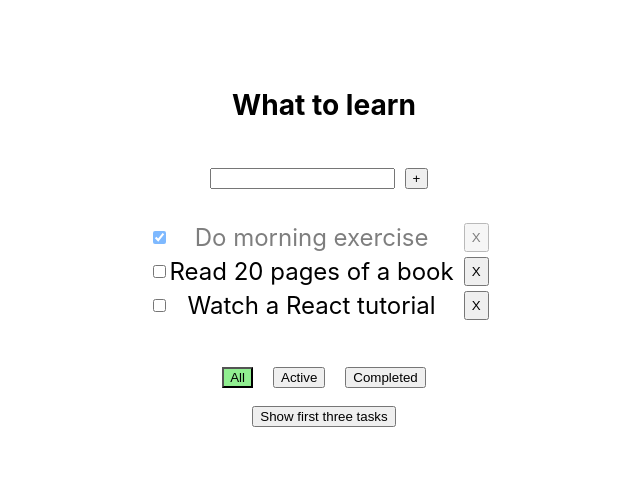
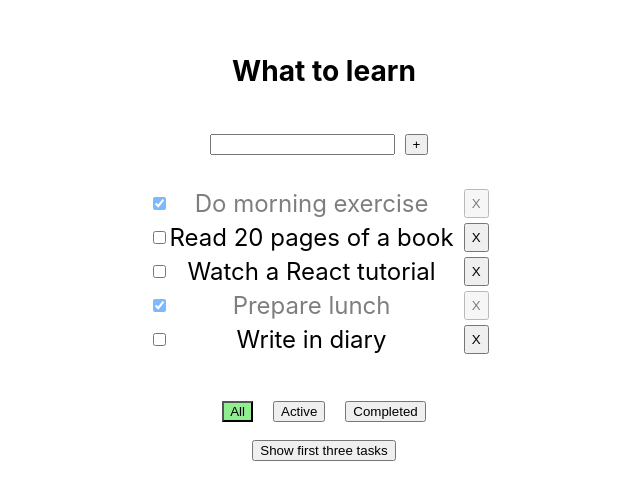
Before and after one commit to VanoKi/todolist-02, a React (Vite) app: page / in a window 1280 px wide. Shown: the part 157-656 px from the top of the page, without its empty margins (316-956 px from the left). Built offline with nearby package versions, Linux system fonts and the light colour scheme.

Commit message:
feat: worked show

```diff
--- a/src/App.tsx
+++ b/src/App.tsx
@@ -31,11 +31,12 @@ export const App = () => {
   // ]
 
   const [val, setVal] = useState('All')
+  const [isShow, setIsShow] = useState(false)
 
   const changeFilter = (val: FilterValueType) => {
     setVal(val)
   }
-  const filter = () => {    console.log(val)
+  const filter = () => {
     switch (val) {
       case 'Completed': {
         return tasks.filter(task => task.isDone)
@@ -62,10 +63,14 @@ export const App = () => {
     // if (currentTask) currentTask.isDone = !currentTask.isDone
     // setTasks([...tasks])
     setTasks(tasks.map(el => el.id === taskId ? {...el, isDone: isDone} : el))}
-  const show = () => {
-    return filter().slice(0, 3)
+
+  const changeShow = () => {
+    setIsShow(!isShow)
   }
 
+  const show = () => {
+    return isShow ? filter().slice(0, 3) : filter()
+  }
 
   return (
     <div className="app">
@@ -73,6 +78,8 @@ export const App = () => {
         title="What to learn"
         // tasks={filter()}
         tasks={show()}
+        changeShow={changeShow}
+        isShow={isShow}
         removeTask={removeTask}
         changeFilter={changeFilter}
         addTask={addTask}
--- a/src/components/TodolistItem.tsx
+++ b/src/components/TodolistItem.tsx
@@ -11,6 +11,8 @@ type TodoListItemProps = {
   changeFilter: (val: FilterValueType) => void
   addTask: (newTitle: string) => void
   changeIsDone: (taskId: string, isDone: boolean) => void
+  changeShow: () => void
+  isShow: boolean
 }
 type TaskProps = {
   id: string
@@ -25,6 +27,8 @@ export const TodolistItem = ({
                                changeFilter,
                                addTask,
                                changeIsDone,
+                               changeShow,
+                               isShow
 }: TodoListItemProps) => {
 
   const mappedTasks = tasks.map(task => {
@@ -66,6 +70,9 @@ export const TodolistItem = ({
     setNewTitle(event.currentTarget.value)
     setError(null)
   }
+  const changeShowHandler = () => {
+    changeShow()
+  }
 
   return (
     <div>
@@ -103,9 +110,9 @@ export const TodolistItem = ({
       </div>
       <div>
         <Button
-          className={filter === 'show' ? 'active-filter' : ''}
+          className={ isShow ? 'active-filter' : ''}
           title={'Show first three tasks'}
-          onClick={() => changeShow('show')}/>
+          onClick={changeShowHandler}/>
       </div>
     </div>
   )
```
